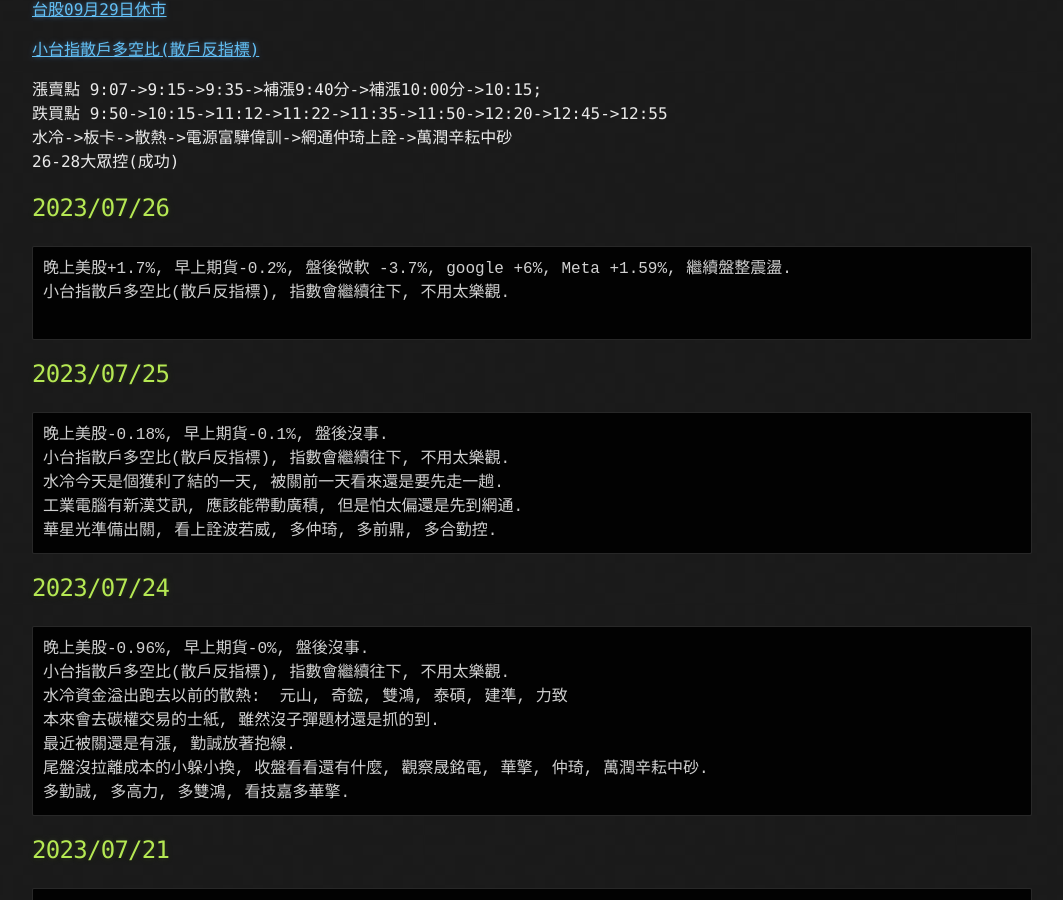
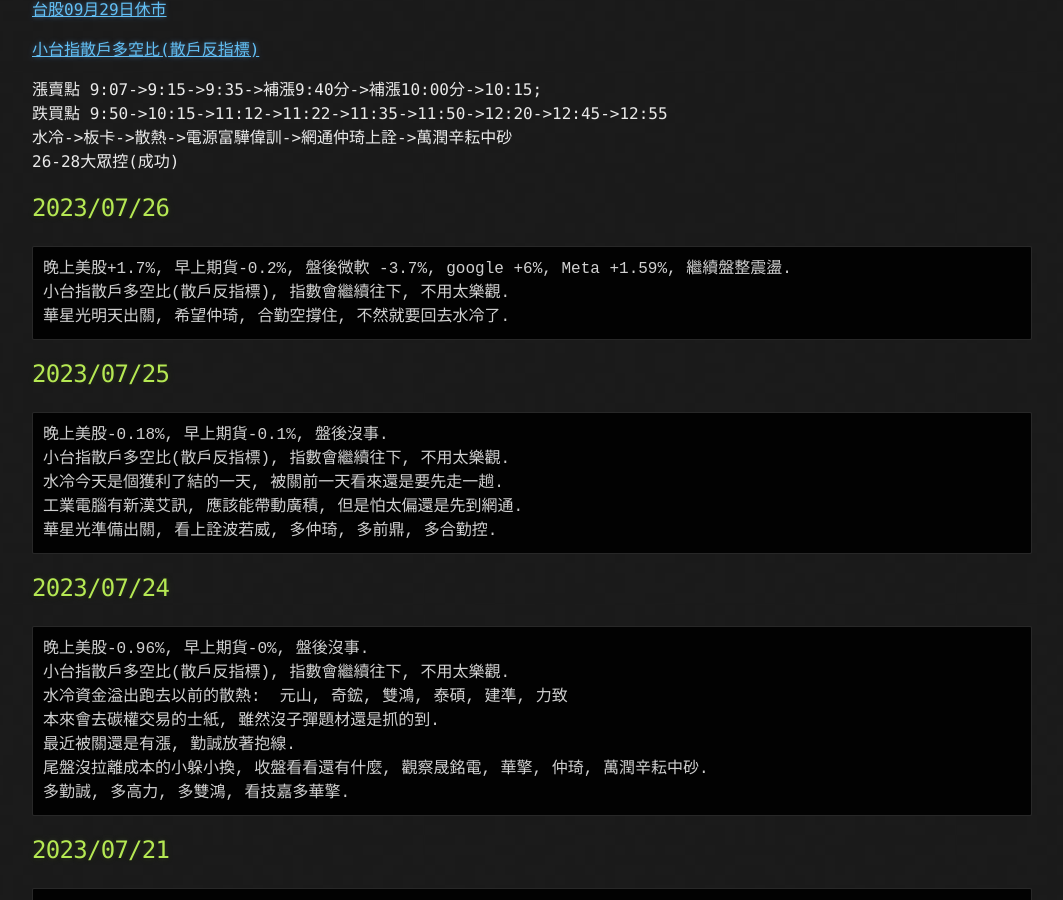
Before and after one commit to lepg5487/Stock_God, a Jekyll site: the page built from index.md, in a window 1280 px wide and 900 px high, scrolled down 460 px. Shown: the whole window, without its empty margins (108-1171 px from the left). Built offline with Jekyll 4.4.1, drawn with Linux system fonts in a browser that asks for light colours; our own code applies the rules of GitHub Pages for plain Markdown files.

Commit message:
Update index.md

````diff
--- a/index.md
+++ b/index.md
@@ -25,7 +25,7 @@
 ```
 晚上美股+1.7%, 早上期貨-0.2%, 盤後微軟 -3.7%, google +6%, Meta +1.59%, 繼續盤整震盪.
 小台指散戶多空比(散戶反指標), 指數會繼續往下, 不用太樂觀.
-
+華星光明天出關, 希望仲琦, 合勤空撐住, 不然就要回去水冷了.
 ```
 
 ## 2023/07/25
````
